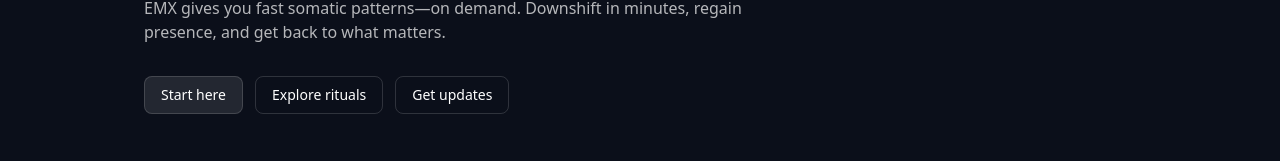
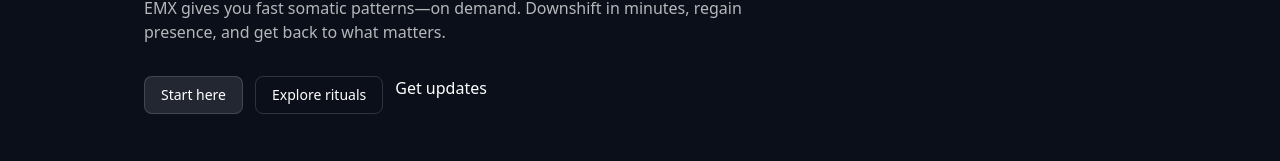
Before and after one commit to jsiwek999/neurogen-app, a Next.js app: page / in a window 1280 px wide. Shown: the part 174-335 px from the top of the page. Built offline with nearby package versions, Linux system fonts and the light colour scheme.

Commit message:
fix: hero Get updates → /updates; remove old downloads PDF

```diff
--- a/app/page.tsx
+++ b/app/page.tsx
@@ -52,10 +52,7 @@ export default function HomePage() {
         >
           Explore rituals
         </Link>
-        <Link
-          href={"/opt-in" as Route}
-          className="rounded-lg border border-white/15 px-4 py-2 text-sm hover:bg-white/10"
-        >
+        <Link href={"/updates" as Route} className="btn">
           Get updates
         </Link>
       </div>
```
Also changed, not shown: 1 other file (tests, documents, lock files or other folders).
